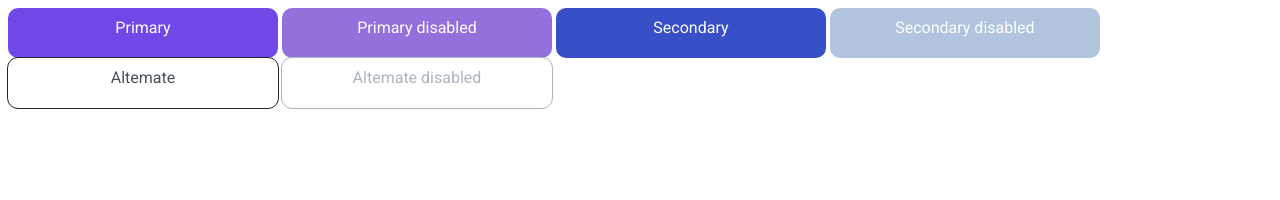
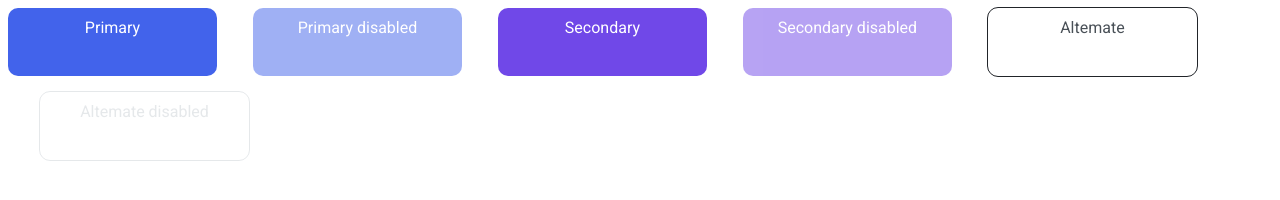
Before and after one commit to js-tasks-ru/htmlcss-20240216_ea-shreyner, a website: page 03-lection1/01-button/index.html in a window 1280 px wide. Drawn offline with Linux system fonts and the light colour scheme.

Commit message:
corrected the button

```diff
--- a/03-lection1/01-button/button.css
+++ b/03-lection1/01-button/button.css
@@ -1,47 +1,68 @@
 /* Стилизация кнопки */
-but1 {
-    width: 250px;
-    height: 30px;
+.but--1 {
+    width: 189px;
+    height: 48px;
+    background: var(--blue-2);
+    color: var(--white);
+    padding: 10px;
+    border-radius: 10px;
+    display: inline-block;
+    text-align: center;
+    cursor: default;
+    font-family: 'Roboto', sans-serif;
+    font-size: 16px;
+    margin-bottom: 16px;
+}
+.but--2 {
+    width: 189px;
+    height: 48px;
+    background: var(--blue-2);
+    opacity: 50%;
+    color: var(--white);
+    padding: 10px;
+    border-radius: 10px;
+    display: inline-block;
+    text-align: center;
+    cursor: not-allowed;
+    font-family: 'Roboto', sans-serif;
+    font-size: 16px;
+    margin-left: 32px;
+    margin-bottom: 16px;
+}
+.but--3 {
+    width: 189px;
+    height: 48px;
     background: var(--purple);
     color: var(--white);
     padding: 10px;
     border-radius: 10px;
     display: inline-block;
     text-align: center;
+    cursor: default;
+    font-family: 'Roboto', sans-serif;
+    font-size: 16px;
+    margin-left: 32px;
+    margin-bottom: 16px;
 }
-but1_1 {
-    width: 250px;
-    height: 30px;
-    background: #9370DB;
+.but--4 {
+    width: 189px;
+    height: 48px;
+    background: var(--purple);
+    opacity: 50%;
     color: var(--white);
     padding: 10px;
     border-radius: 10px;
     display: inline-block;
     text-align: center;
+    cursor: not-allowed;
+    font-family: 'Roboto', sans-serif;
+    font-size: 16px;
+    margin-left: 32px;
+    margin-bottom: 16px;
 }
-but2 {
-    width: 250px;
-    height: 30px;
-    background: var(--blue);
-    color: var(--white);
-    padding: 10px;
-    border-radius: 10px;
-    display: inline-block;
-    text-align: center;
-}
-but2_2 {
-    width: 250px;
-    height: 30px;
-    background: #B0C4DE;
-    color: var(--white);
-    padding: 10px;
-    border-radius: 10px;
-    display: inline-block;
-    text-align: center;
-}
-but3 {
-    width: 250px;
-    height: 30px;
+.but--5 {
+    width: 189px;
+    height: 48px;
     background: var(--white);
     color: var(--grey-4);
     padding: 10px;
@@ -49,15 +70,26 @@ but3 {
     outline: 1px solid var(--black);
     display: inline-block;
     text-align: center;
+    cursor: default;
+    font-family: 'Roboto', sans-serif;
+    font-size: 16px;
+    margin-left: 32px;
+    margin-bottom: 16px;
 }
-but3_3 {
-    width: 250px;
-    height: 30px;
+.but--6 {
+    width: 189px;
+    height: 48px;
     background: var(--white);
+    opacity: 30%;
     color: var(--grey-3);
     padding: 10px;
     border-radius: 10px;
     outline: 1px solid var(--grey-3);
     display: inline-block;
     text-align: center;
+    cursor: not-allowed;
+    font-family: 'Roboto', sans-serif;
+    font-size: 16px;
+    margin-left: 32px;
+    margin-bottom: 16px;
 }
--- a/03-lection1/01-button/index.html
+++ b/03-lection1/01-button/index.html
@@ -11,11 +11,12 @@
         </style>
     </head>
     <body>
-        <but1 class="def">Primary</but1>
-        <but1_1 class="not">Primary disabled</but1_1>
-        <but2 class="def">Secondary</but2>
-        <but2_2 class="not">Secondary disabled</but2_2>
-        <but3 class="def">Altemate</but3>
-        <but3_3 class="not">Altemate disabled</but3_3>
+        <div class="but--1">Primary</div>
+        <div class="but--2">Primary disabled</div>
+        <div class="but--3">Secondary</div>
+        <div class="but--4">Secondary disabled</div>
+        <div class="but--5">Altemate</div>
+        <div class="but--6">Altemate disabled</div>
+    </div>
     </body>
 </html>
--- a/assets/css/main.css
+++ b/assets/css/main.css
@@ -11,6 +11,7 @@
     --grey-2: #DDE2E5;
     --grey-3: #ACB5BD;
     --grey-4: #495057;
+    --blue-2: #4263EB;
 
     --error: var(--red);
     --success: var(--blue);
```
Also changed, not shown: 03-lection1/fonts/fonts.css (added).
